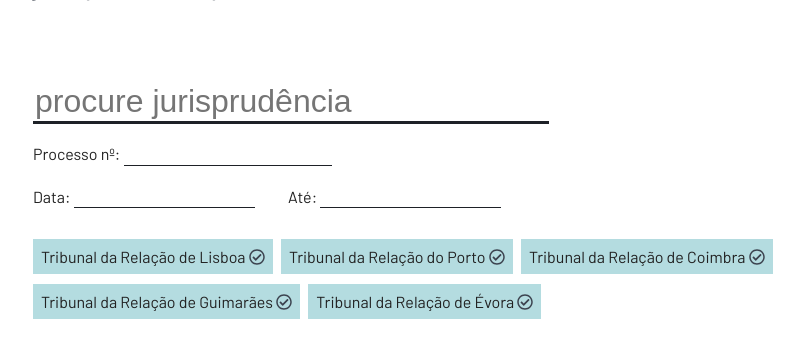
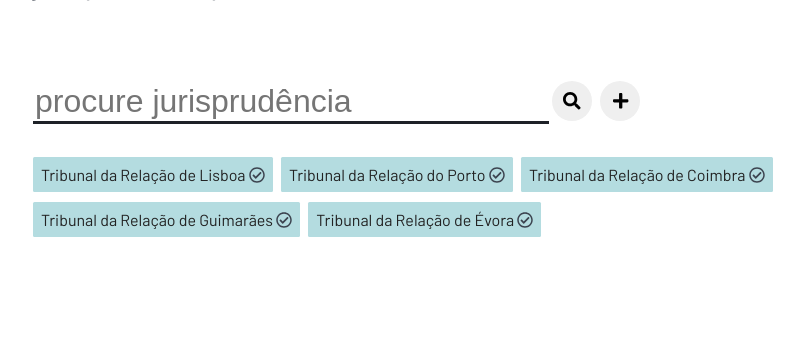
Before and after one commit to EllisBell/juris, a Django app: page / in a window 1280 px wide. Shown: the part 42-400 px from the top of the page, without its empty margins (95-899 px from the left). Run offline with Django 3.2, Linux system fonts and the light colour scheme; parts of the project's set-up code (start-up, migrations or seed data) failed here and were passed over; some libraries are stand-ins or nearby versions.

Commit message:
search buttons, styling etc.

```diff
--- a/juris-django/jurisapp/static/jurisapp/css/style.css
+++ b/juris-django/jurisapp/static/jurisapp/css/style.css
@@ -142,7 +142,7 @@ header h1 {
 }
 
 #searchbox {
-	display: block;
+	display: inline-block;
 	width: 50%;
 	/*margin: 0 auto;*/
 	box-shadow: none;
@@ -159,8 +159,28 @@ header h1 {
 	box-shadow: none;
 }
 
+.searchButtons {
+  height: 40px;
+  width: 40px;
+  border-radius: 50%;
+ /* border-radius: 1.5px;*/
+  box-shadow: none;
+  outline: none;
+  border: none;
+  cursor: pointer;
+  font-size: 1.1rem;
+  /*box-shadow: 0 3px 6px rgba(0,0,0,0.16), 0 3px 6px rgba(0,0,0,0.23);*/
+  position: relative;
+  bottom: 5px;
+}
+
+#showAdv {
+	margin-left: 5px;
+}
+
 #advancedSearch {
 	margin-top: 2%;
+	display: none;
 }
 
 #procSearch {
@@ -213,6 +233,7 @@ header h1 {
 	background-color: #b4dce0;
 	display: inline-block;
 	cursor: pointer;
+	border-radius: 1.5px;
 }
 
 .trib-long {
@@ -248,6 +269,7 @@ header h1 {
 	font-size: inherit;
 	cursor: pointer;
 	padding: 1%;
+	border-radius: 1.5px;
 }
 
 #searchResults {
--- a/juris-django/jurisapp/static/jurisapp/js/jurisappjs.js
+++ b/juris-django/jurisapp/static/jurisapp/js/jurisappjs.js
@@ -5,7 +5,15 @@ $(document).ready(function() {
 	//var code = event.
 		if(event.keyCode == 13) {
 			event.preventDefault();
+            doFreshSearch();
+		}
+	});
 
+    $("#searchBtn").click(function() {
+        doFreshSearch();
+    })
+
+    function doFreshSearch() {
          var sd = getFreshSearchData();
 
         var validSearch = isValidSearch(sd);
@@ -20,7 +28,6 @@ $(document).ready(function() {
         getRelevant(sd);
         save_search(sd.query);
     }
-	});
 
     function getFreshSearchData() {
         var query = $('#searchbox').val();
@@ -224,6 +231,16 @@ $(document).ready(function() {
 
     setOrderByButtonSelectedAndColours($("#relevanceBtn"));
 
+    $("#showAdv").click(function() {
+        var adv = $("#advancedSearch");
+        if(adv.is(':visible')) {
+            adv.hide(200);
+        }
+        else {
+            adv.show(200);
+        }
+    });
+
 
     $("#procSearch").autocomplete({
         source: "/suggest_processo/",
--- a/juris-django/jurisapp/templates/jurisapp/index.html
+++ b/juris-django/jurisapp/templates/jurisapp/index.html
@@ -13,6 +13,8 @@
 
 	<div id="content">
 		<input type="text" id="searchbox" placeholder="procure jurisprudência" autofocus autocomplete="on">
+		<button type="button" id="searchBtn" class="searchButtons"><i class="fas fa-search"></i></button>
+		<button type="button" id="showAdv" class="searchButtons"><i class="fas fa-plus"></i></button>
 
 		<div id="advancedSearch">
 			<div id="procSearchDiv">
```
Lines whose indentation alone changed are shown as unchanged.
